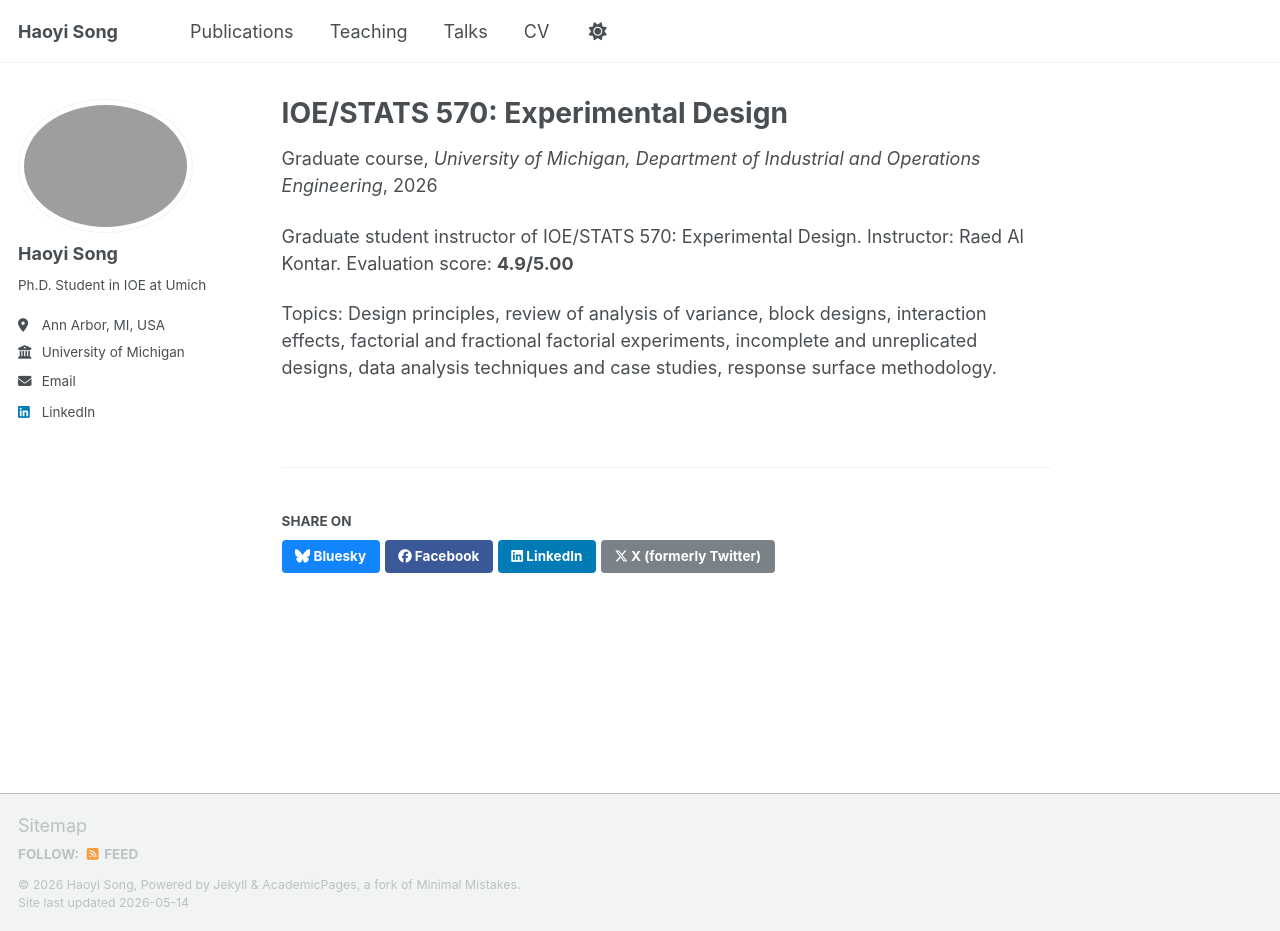
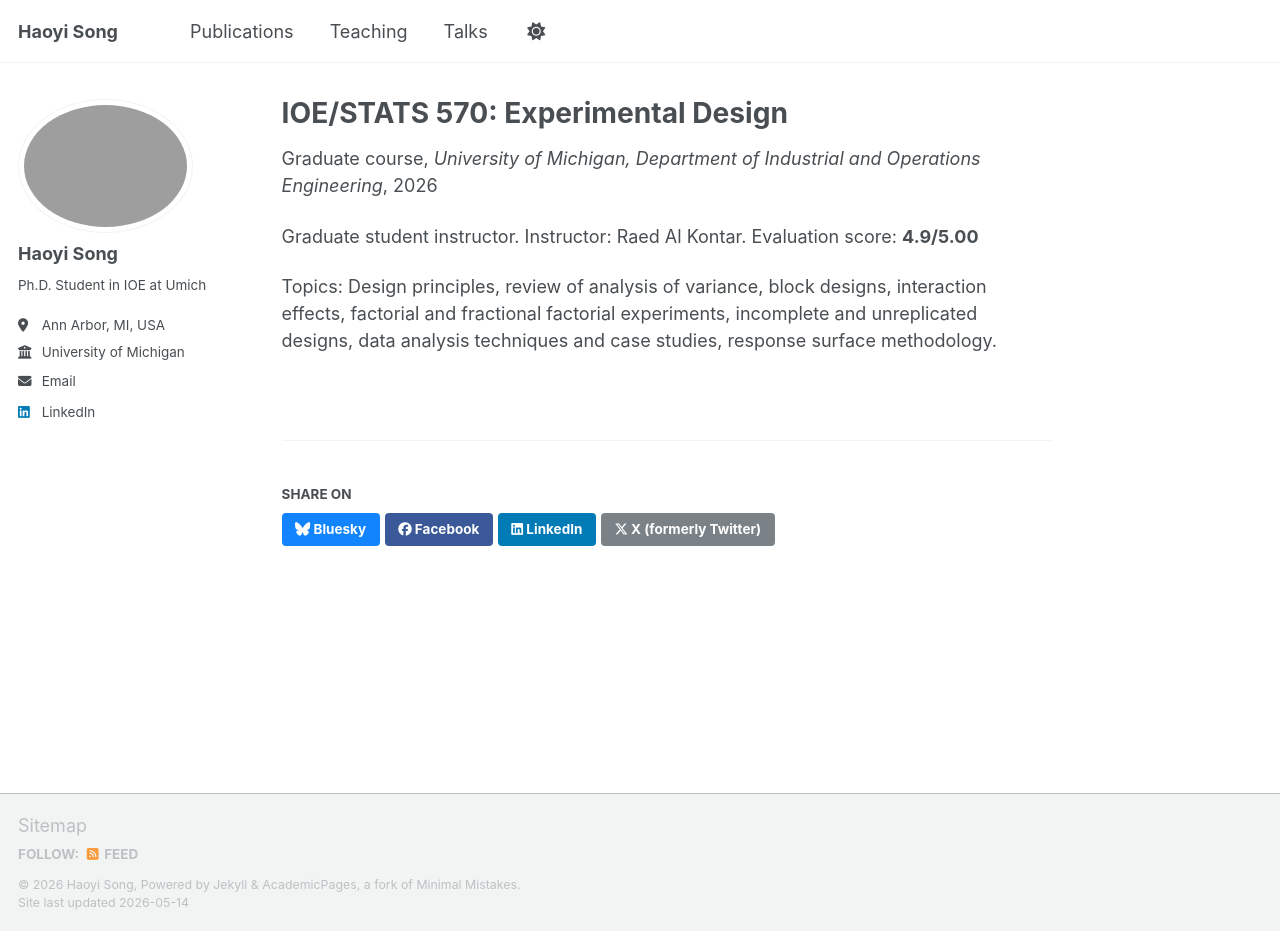
Before and after one commit to haoyisososo/haoyisong.github.io, a Jekyll site: the page built from _teaching/2026-ioe570.md, in a window 1280 px wide and 931 px high. Built offline with Jekyll 4.4.1, drawn with Linux system fonts in a browser that asks for light colours; a script that is not in the unit is left out.

Commit message:
update0514w1

```diff
--- a/_data/navigation.yml
+++ b/_data/navigation.yml
@@ -17,9 +17,6 @@ main:
   - title: "Talks"
     url: /talks/
 
-  - title: "CV"
-    url: /cv-json/
-
   #- title: "CV"
   #  url: /cv/
 
--- a/_teaching/2026-ioe570.md
+++ b/_teaching/2026-ioe570.md
@@ -8,6 +8,6 @@ date: 2026-01-01
 location: "Ann Arbor, MI, USA"
 ---
 
-Graduate student instructor of IOE/STATS 570: Experimental Design. Instructor: Raed Al Kontar. Evaluation score: **4.9/5.00**
+Graduate student instructor. Instructor: Raed Al Kontar. Evaluation score: **4.9/5.00**
 
 Topics: Design principles, review of analysis of variance, block designs, interaction effects, factorial and fractional factorial experiments, incomplete and unreplicated designs, data analysis techniques and case studies, response surface methodology.
```
Also changed, not shown: _pages/about.md (+2 -2 lines), _publications/2025-inv-entropy.md (+4 -15 lines), _talks/2025-10-26-informs.md (+1 -1 lines).
